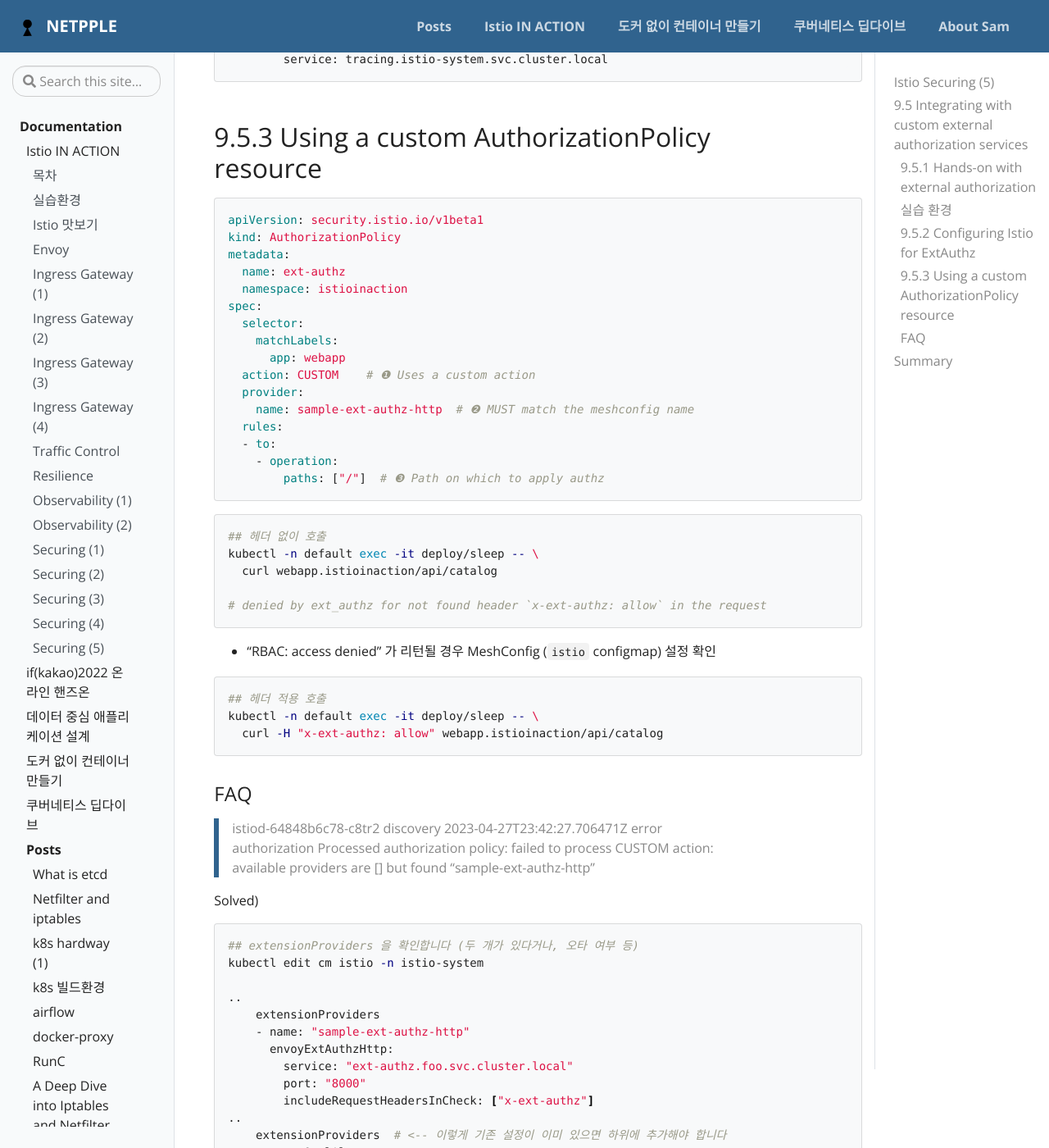
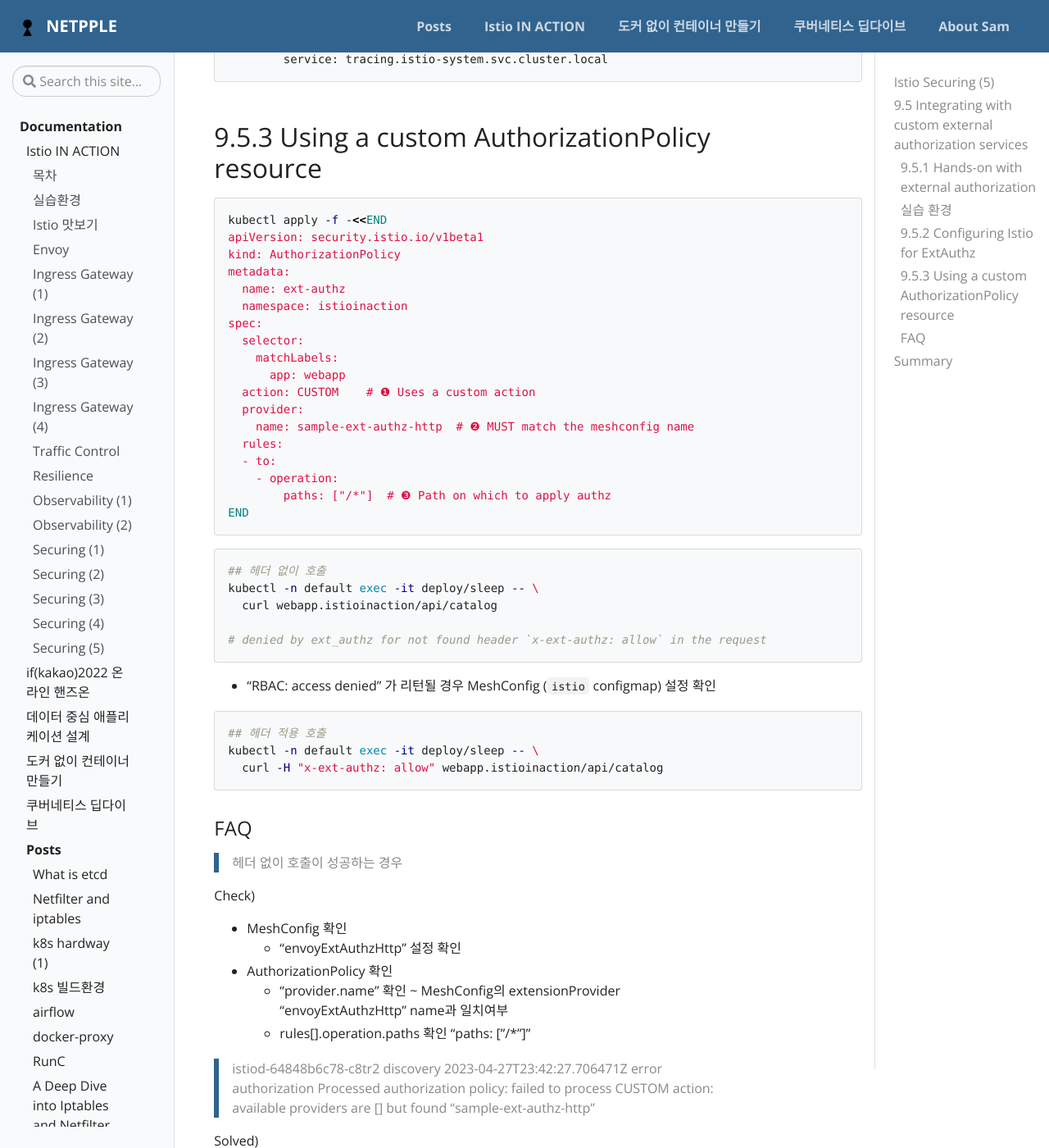
Before and after one commit to netpple/netpple.github.io, a Jekyll site: the page built from _docs/istio-in-action/Istio-ch9-securing-5-external_authz.md, in a window 1280 px wide and 1400 px high, scrolled down 3078 px. Shown: the whole window at 82% size. Built offline with Jekyll 4.4.1, drawn with Linux system fonts in a browser that asks for light colours; comment, search, counter and statistics services are not loaded.

Commit message:
securing(5) 수정

````diff
--- a/_docs/istio-in-action/Istio-ch9-securing-5-external_authz.md
+++ b/_docs/istio-in-action/Istio-ch9-securing-5-external_authz.md
@@ -132,7 +132,8 @@
 
 ## 9.5.3 Using a custom AuthorizationPolicy resource
 
-```yaml
+```bash
+kubectl apply -f -<<END
 apiVersion: security.istio.io/v1beta1
 kind: AuthorizationPolicy
 metadata:
@@ -148,7 +149,8 @@
   rules:
   - to:
     - operation:
-        paths: ["/"]  # ❸ Path on which to apply authz
+        paths: ["/*"]  # ❸ Path on which to apply authz
+END
 ```
 
 ```bash
@@ -168,6 +170,15 @@
 ```
 
 ### FAQ
+> 헤더 없이 호출이 성공하는 경우
+>
+
+Check)
+- MeshConfig 확인
+  - "envoyExtAuthzHttp" 설정 확인
+- AuthorizationPolicy 확인
+  - "provider.name" 확인 ~ MeshConfig의 extensionProvider "envoyExtAuthzHttp" name과 일치여부
+  - rules[].operation.paths 확인 "paths: ["/*"]"
 
 > istiod-64848b6c78-c8tr2 discovery 2023-04-27T23:42:27.706471Z	error	authorization	Processed authorization policy: failed to process CUSTOM action: available providers are [] but found "sample-ext-authz-http”
 >
````
